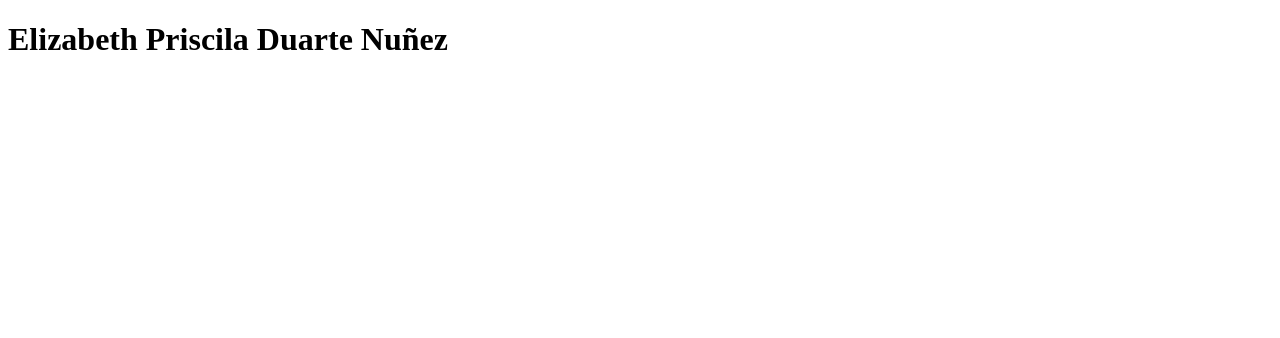
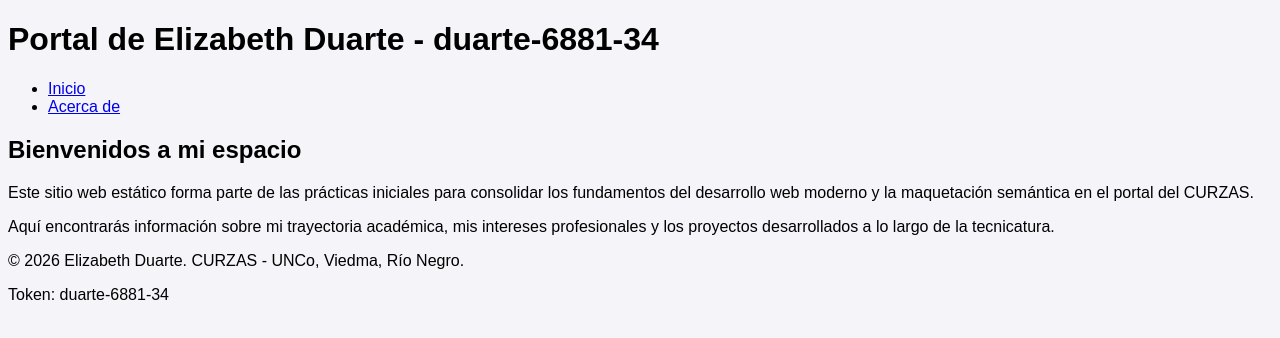
Before and after one commit to Elzzzzo-oss/peylw-2026-practicos-duarte-6881-34, a plain HTML site: page index.html in a window 1280 px wide. Drawn offline with Linux system fonts and the light colour scheme.

Commit message:
TP2: Correccion de estructuras semanticas, imagenes y tokens

```diff
--- a/index.html
+++ b/index.html
@@ -1,12 +1,31 @@
 <!DOCTYPE html>
 <html lang="es">
-  <head>
-    <meta charset="UTF-8" />
-    <meta name="viewport" content="width=device-width, initial-scale=1.0" />
-    <title>Mi Página</title>
-  </head>
-  <body>
-    <!-- Token único: duarte-6881-34 -->
-    <h1>Elizabeth Priscila Duarte Nuñez </h1>
-  </body>
+<head>
+    <meta charset="UTF-8">
+    <title>Inicio - Portal Personal</title>
+    <link rel="stylesheet" href="styles.css">
+</head>
+<body>
+    <!-- TOKEN-ALUMNO: duarte-6881-34 -->
+    <header>
+        <h1>Portal de Elizabeth Duarte - duarte-6881-34</h1>
+    </header>
+    <nav>
+        <ul>
+            <li><a href="index.html">Inicio</a></li>
+            <li><a href="acercade.html">Acerca de</a></li>
+        </ul>
+    </nav>
+    <main>
+        <section>
+            <h2>Bienvenidos a mi espacio</h2>
+            <p>Este sitio web estático forma parte de las prácticas iniciales para consolidar los fundamentos del desarrollo web moderno y la maquetación semántica en el portal del CURZAS.</p>
+            <p>Aquí encontrarás información sobre mi trayectoria académica, mis intereses profesionales y los proyectos desarrollados a lo largo de la tecnicatura.</p>
+        </section>
+    </main>
+    <footer>
+        <p>© 2026 Elizabeth Duarte. CURZAS - UNCo, Viedma, Río Negro.</p>
+        <p>Token: duarte-6881-34</p>
+    </footer>
+</body>
 </html>
```
